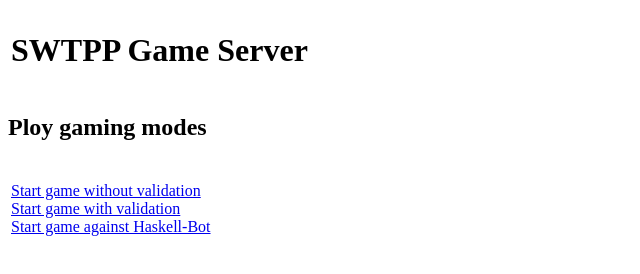
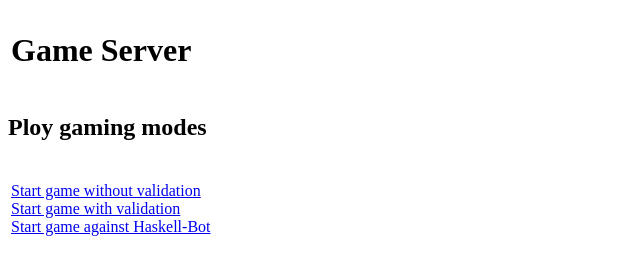
Before and after one commit to antonhtmnn/Ploy-Board-Game, a plain HTML site: page ploy-webserver/index.html in a window 1280 px wide. Shown: the whole page, without its empty margins (0-640 px from the left). Drawn offline with Linux system fonts and the light colour scheme.

Commit message:
changed some html titles

```diff
--- a/ploy-webserver/index.html
+++ b/ploy-webserver/index.html
@@ -2,7 +2,7 @@
 <html>
 <head>
 <meta charset="ISO-8859-1">
-<title>SWTPP Game Server: Main Page</title>
+<title>Game Server: Main Page</title>
 
 <script src="js/json3.min.js"></script>
 <script src="js/jquery-1.10.1.min.js"></script>
@@ -13,7 +13,7 @@
 <body>
 <table>
 <tr><td width="50%">
-<h1>SWTPP Game Server</h1>
+<h1>Game Server</h1>
 </td>
 <td>
 </td></tr>
```
Also changed, not shown: ploy-webserver/ploy.html (+2 -2 lines).
